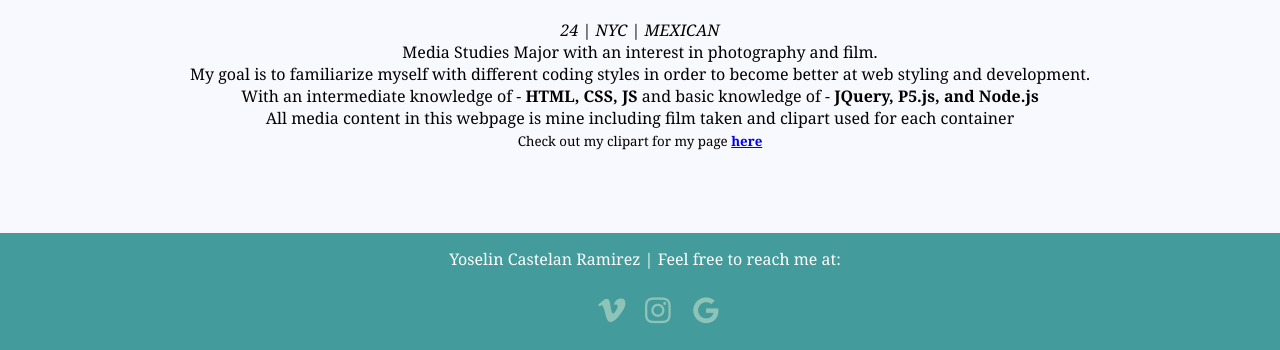
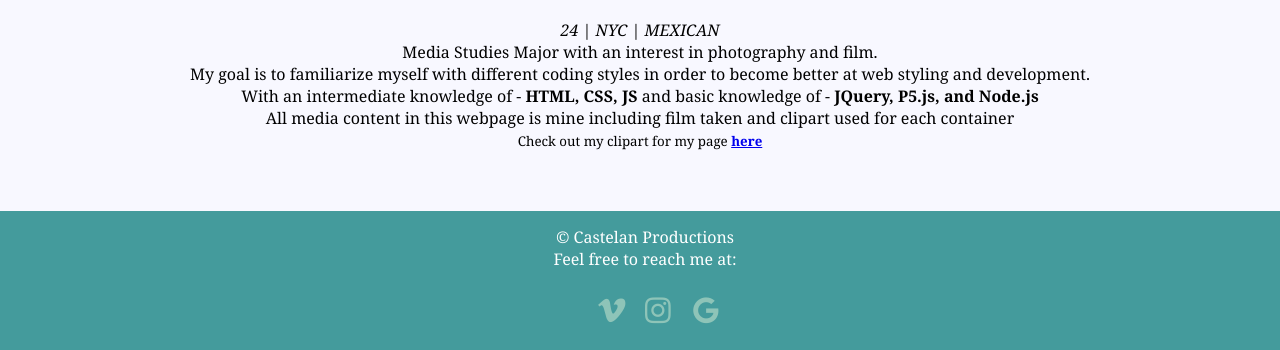
Before and after one commit to yoselinram97/Portfolio, a plain HTML site: page about/about.html in a window 1280 px wide. Shown: the part 450-800 px from the top of the page. Drawn offline with nearby package versions, Linux system fonts and the light colour scheme.

Commit message:
fixing footer

```diff
--- a/about/about.html
+++ b/about/about.html
@@ -32,7 +32,8 @@
 
 
    <div id="footer2">
-   <p id="footertext">Yoselin Castelan Ramirez | Feel free to reach me at:
+   <p id="footertext">&copy; Castelan Productions
+     <br>Feel free to reach me at:
      <br><a href="https://vimeo.com/user124412065" class="fa fa-vimeo"></a>  <a href="https://www.instagram.com/ramyoselin/" class="fa fa-instagram"></a>  <a href="mailto:yoselinramirez13@hotmail.com" class="fa fa-google"></a>
    </p>
    </div>
```
Also changed, not shown: index.html (+2 -1 lines).
